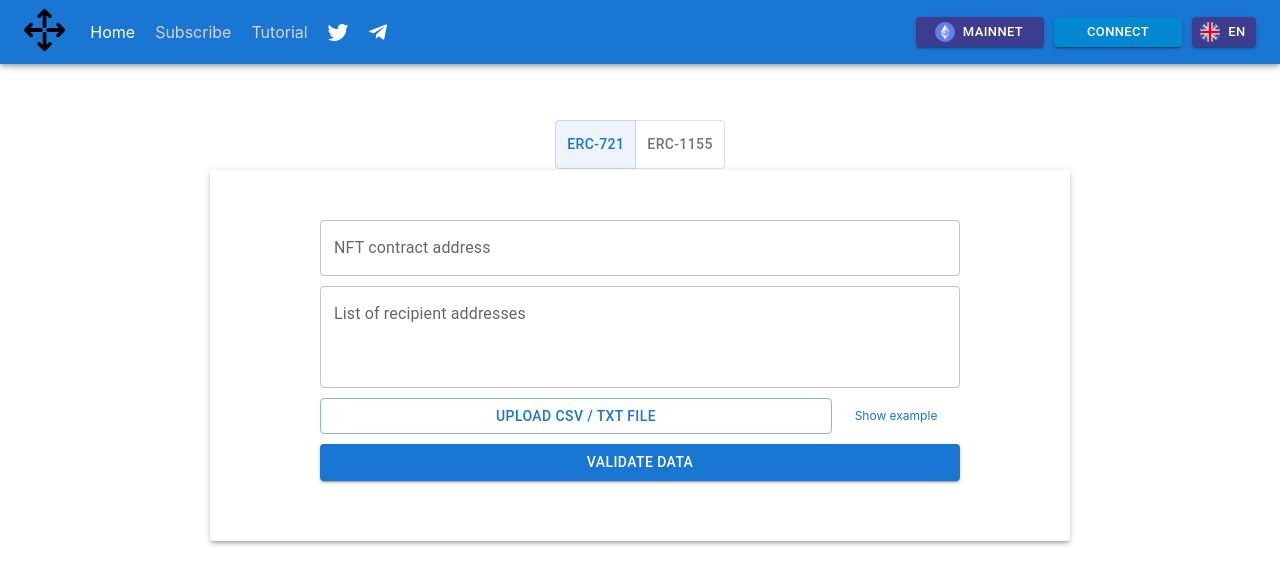
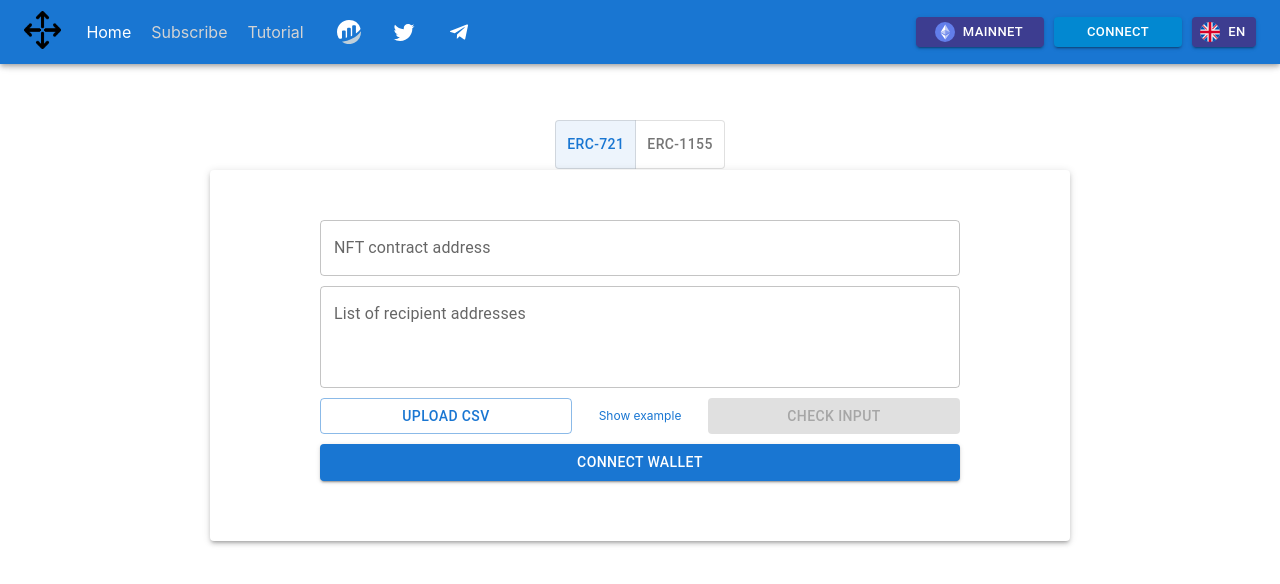
Before and after one commit to yalalex/nfteasydrop-nextjs, a Next.js app: page / in a window 1280 px wide. Shown: the top 584 px of the page. Built offline with nearby package versions, Linux system fonts and the light colour scheme.

Commit message:
added etherscan link to navbar && improved form

```diff
--- a/components/Form.js
+++ b/components/Form.js
@@ -22,7 +22,7 @@ const Form = ({ tokenType }) => {
     signer,
     airdropContract,
     defaultAccount,
-    loading,
+    // loading,
     connectWalletHandler,
     setError,
     // setLoading,
@@ -43,10 +43,10 @@ const Form = ({ tokenType }) => {
 
   const [tokenContract, setTokenContract] = useState(null);
   const [isApproved, setIsApproved] = useState(false);
-  // const [isSubscribed, setIsSubscribed] = useState(false);
 
   const [isChecked, setIsChecked] = useState(false);
 
+  const [isValidContract, setIsValidContract] = useState(false);
   const [approvalLoading, setApprovalLoading] = useState(false);
 
   useEffect(() => {
@@ -71,15 +71,15 @@ const Form = ({ tokenType }) => {
   }, [defaultAccount, token]);
 
   const checkToken = async () => {
-    if (chain.name === 'Unsupported')
-      return setError(`${chain.name} is not supported`);
     setApprovalLoading(true);
     try {
       const approval = await airdropContract.isApproved(token);
       approval ? setIsApproved(true) : setIsApproved(false);
+      setIsValidContract(true);
       setApprovalLoading(false);
     } catch (error) {
       setError('Please check that token address is a valid NFT contract');
+      setIsValidContract(false);
       setApprovalLoading(false);
     }
     // try {
@@ -94,8 +94,8 @@ const Form = ({ tokenType }) => {
   };
 
   const changeApprovalStatus = async (status) => {
-    if (!defaultAccount) return setError('Please connect your wallet first'); // make local error?
-    if (chain.name === 'Unsupported')
+    if (!defaultAccount) return setError('Please connect your wallet first');
+    if (chain && chain.name === 'Unsupported')
       return setError(`${chain.name} is not supported`);
     try {
       await tokenContract.setApprovalForAll(airdropContractAddress, status);
@@ -115,9 +115,8 @@ const Form = ({ tokenType }) => {
     if (!ethers.utils.isAddress(token))
       return setError('Please enter valid NFT contract address');
     if (!isApproved) return setError('Please approve before submit');
-    if (!isChecked)
-      return setError('Please click VALIDATE DATA button before submit');
-    if (chain.name === 'Unsupported')
+    if (!isChecked) return setError('Please validate data first');
+    if (chain && chain.name === 'Unsupported')
       return setError(`${chain.name} is not supported`);
 
     const { addresses, ids, amounts } = drop;
@@ -180,13 +179,17 @@ const Form = ({ tokenType }) => {
   };
 
   const connect = () => {
-    // if (defaultAccount) return;
     connectWalletHandler();
+  };
+
+  const clear = () => {
+    setAddressList('');
+    setIsChecked(false);
   };
 
   const exec = (e) => {
     e.preventDefault();
-    !isChecked ? checkData() : !defaultAccount ? connect() : sendToken();
+    !defaultAccount ? connect() : sendToken();
   };
 
   const handleFileOnSubmit = (e) => {
@@ -234,15 +237,17 @@ const Form = ({ tokenType }) => {
           <div className='form-element'>
             <Button
               variant='contained'
-              disabled={approvalLoading}
+              disabled={approvalLoading || !isValidContract}
               onClick={() => changeApprovalStatus(!isApproved)}
               fullWidth
             >
               {approvalLoading
                 ? 'Checking...'
-                : isApproved
-                ? 'Remove Approval'
-                : 'Approve'}
+                : isValidContract
+                ? isApproved
+                  ? 'Remove Approval'
+                  : 'Approve'
+                : 'Not a valid NFT contract'}
             </Button>
           </div>
         )}
@@ -315,7 +320,14 @@ const Form = ({ tokenType }) => {
             to view them
           </div>
         )}
-        <div style={{ display: 'flex' }} className='form-element'>
+        <div
+          style={{
+            width: '100%',
+            display: 'flex',
+            justifyContent: 'space-between',
+          }}
+          className='form-element'
+        >
           <div className='upload-button'>
             <Button
               variant='outlined'
@@ -323,7 +335,7 @@ const Form = ({ tokenType }) => {
               onChange={handleFileOnSubmit}
               fullWidth
             >
-              Upload CSV / TXT File
+              Upload CSV
               <input type='file' accept='.csv, .txt' hidden />
             </Button>
           </div>
@@ -333,31 +345,26 @@ const Form = ({ tokenType }) => {
           >
             Show example
           </div>
+          <div className='validate-button'>
+            <Button
+              variant='contained'
+              component='label'
+              onClick={() => (!isChecked ? checkData() : clear())}
+              disabled={!addressList}
+              fullWidth
+            >
+              {!isChecked ? 'Check input' : 'Clear'}
+            </Button>
+          </div>
         </div>
-        {/* {addressList.length > 1 && (
-            <div className='form-element'>
-              <Button
-                variant='outlined'
-                // disabled={!addressList}
-                onClick={checkData}
-                fullWidth
-              >
-                Check Data
-              </Button>
-            </div>
-          )} */}
         <div className='form-element'>
           <Button
             type='submit'
             variant='contained'
-            disabled={loading}
+            // disabled={loading}
             fullWidth
           >
-            {!isChecked
-              ? 'Validate Data'
-              : !defaultAccount
-              ? 'Connect wallet'
-              : 'Send'}
+            {!defaultAccount ? 'Connect wallet' : 'Send'}
           </Button>
         </div>
       </form>
--- a/components/Navbar.js
+++ b/components/Navbar.js
@@ -44,10 +44,8 @@ const Navbar = () => {
   const {
     defaultAccount,
     chain,
-    // chainId,
-    // chainIcon,
     lang,
-    loading,
+    // loading,
     connectWalletHandler,
     changeChain,
     changeLang,
@@ -96,6 +94,18 @@ const Navbar = () => {
         ))}
         <ListItem>
           <div className='drawer-icons'>
+            <a
+              href='https://etherscan.io/address/0x705bbe23ed7bdf8acc4e87012fcbdd2be76900f6'
+              target='_blank'
+            >
+              <IconButton
+                size='large'
+                color='inherit'
+                aria-label='visit etherscan'
+              >
+                <Image src='/etherscan-light.svg' height='24' width='24' />
+              </IconButton>
+            </a>
             <a href='https://twitter.com/nfteasydrop' target='_blank'>
               <IconButton
                 size='large'
@@ -148,19 +158,36 @@ const Navbar = () => {
                   <a
                     className='navbar-link'
                     style={{
-                      color: router.pathname === link.path && '#fff',
+                      color: router.pathname === link.path ? '#fff' : '#d3d3d3',
                     }}
                   >
                     {link.title}
                   </a>
                 </Link>
               ))}
-              <a href='https://twitter.com/nfteasydrop' target='_blank'>
+              <a
+                href='https://etherscan.io/address/0x705bbe23ed7bdf8acc4e87012fcbdd2be76900f6'
+                target='_blank'
+                className='icon-container'
+              >
+                <IconButton
+                  color='inherit'
+                  aria-label='visit etherscan'
+                  style={{ height: 40, width: 40 }}
+                >
+                  <Image src='/etherscan.svg' width='100%' height='100%' />
+                </IconButton>
+              </a>
+              <a
+                href='https://twitter.com/nfteasydrop'
+                target='_blank'
+                className='icon-container'
+              >
                 <IconButton color='inherit' aria-label='visit twitter'>
                   <TwitterIcon />
                 </IconButton>
               </a>
-              <a href='' target='_blank'>
+              <a href='' target='_blank' className='icon-container'>
                 <IconButton color='inherit' aria-label='open telegram'>
                   <TelegramIcon />
                 </IconButton>
--- a/context/context.js
+++ b/context/context.js
@@ -108,7 +108,7 @@ export const Provider = ({ children }) => {
   } = state;
 
   const chainChangedHandler = (chainId) => {
-    console.log('chainDetect');
+    console.log('chainChangedHandler');
     const chain = chainDetector(chainId);
     dispatch({
       type: ACTION_TYPES.SET_CHAIN,
@@ -117,7 +117,6 @@ export const Provider = ({ children }) => {
   };
 
   const setContract = (signer) => {
-    if (signer) {
     const contract = new ethers.Contract(
       airdropContractAddress,
       Airdrop,
@@ -127,7 +126,6 @@ export const Provider = ({ children }) => {
       type: ACTION_TYPES.SET_CONTRACT,
       payload: contract,
     });
-    }
   };
 
   const connectWalletHandler = async () => {
--- a/styles/globals.scss
+++ b/styles/globals.scss
@@ -90,7 +90,11 @@ a:active {
     }
 
     .upload-button {
-      width: 80%;
+      width: 40%;
+    }
+
+    .validate-button {
+      width: 40%;
     }
 
     .text {
@@ -99,7 +103,7 @@ a:active {
     }
 
     .error {
-      color: #f47174;
+      color: red;
     }
 
     .link {
@@ -121,6 +125,7 @@ a:active {
 
     .example {
       width: 20%;
+      padding: 5px;
       // paddingTop: 12;
       display: flex;
       align-items: center;
@@ -156,11 +161,15 @@ a:active {
   .navbar-link {
     padding: 10px;
     text-decoration: none;
-    color: lightgray;
+    color: #d3d3d3;
 
     &:hover {
       color: #fff;
     }
+  }
+
+  .icon-container {
+    margin-left: 15px;
   }
 }
 
```
Also changed, not shown: public/etherscan-light.svg (added), public/etherscan.svg (added). Lines whose indentation alone changed are shown as unchanged.
